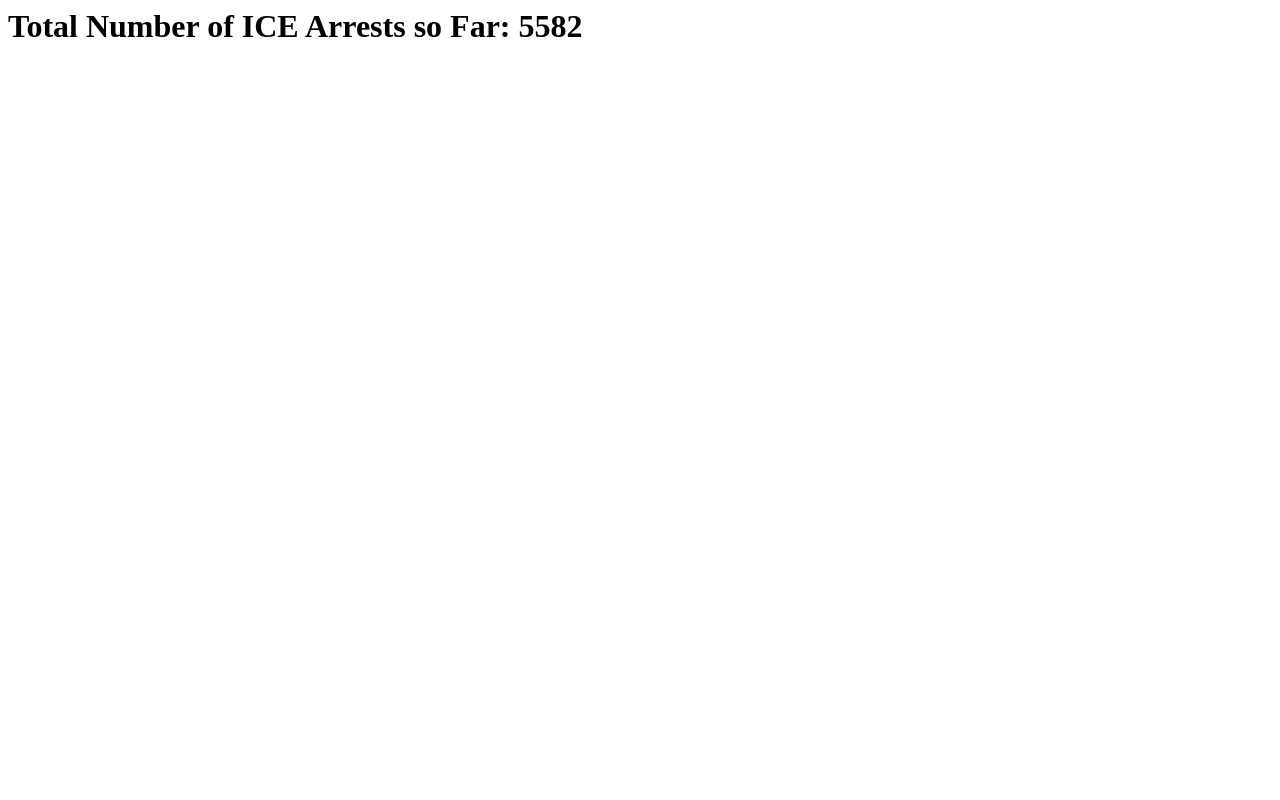
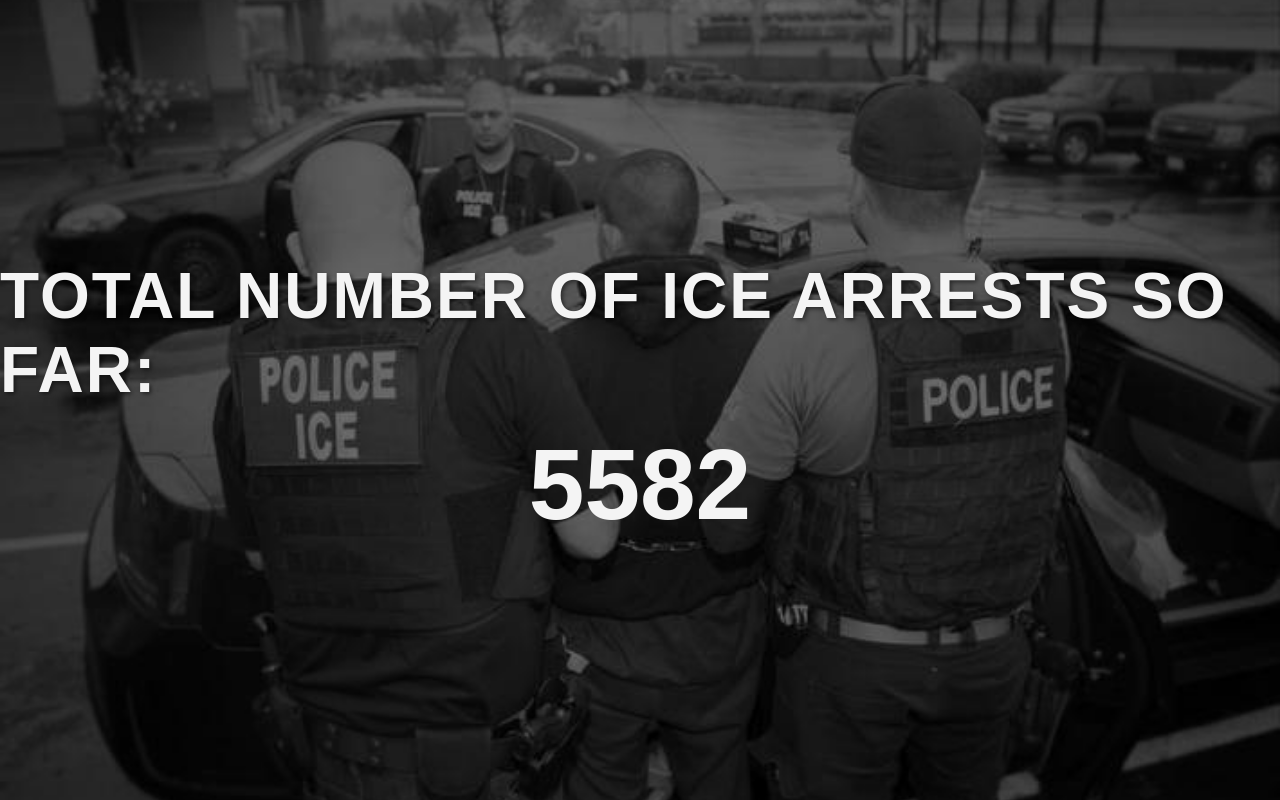
Before and after one commit to PsychoPotato/IcedCount, a plain HTML site: page index.html in a window 1280 px wide. Drawn offline with Linux system fonts and the light colour scheme.

Commit message:
Update index.html

```diff
--- a/index.html
+++ b/index.html
@@ -1 +1,38 @@
-<h1>Total Number of ICE Arrests so Far: 5582</h1>
+<!DOCTYPE html>
+<html lang="en">
+<head>
+    <meta charset="UTF-8">
+    <meta name="viewport" content="width=device-width, initial-scale=1.0">
+    <title>Centered Number</title>
+    <style>
+        body {
+            display: flex;
+            flex-direction: column;
+            justify-content: center;
+            align-items: center;
+            height: 100vh;
+            margin: 0;
+            background: url('img/iceArrest.jpg') no-repeat center center fixed;
+            background-size: cover;
+            font-family: Arial, sans-serif;
+            color: #f4f4f4;
+        }
+        .header {
+            font-size: 64px;
+            font-weight: bold;
+            text-transform: uppercase;
+            letter-spacing: 2px;
+            margin-bottom: 20px;
+            text-shadow: 2px 2px 4px rgba(0, 0, 0, 0.5);
+        }
+        .number {
+            font-size: 100px;
+            font-weight: bold;
+        }
+    </style>
+</head>
+<body>
+    <div class="header">Total Number of ICE Arrests so Far:</div>
+    <div class="number">5582</div>
+</body>
+</html>
```
